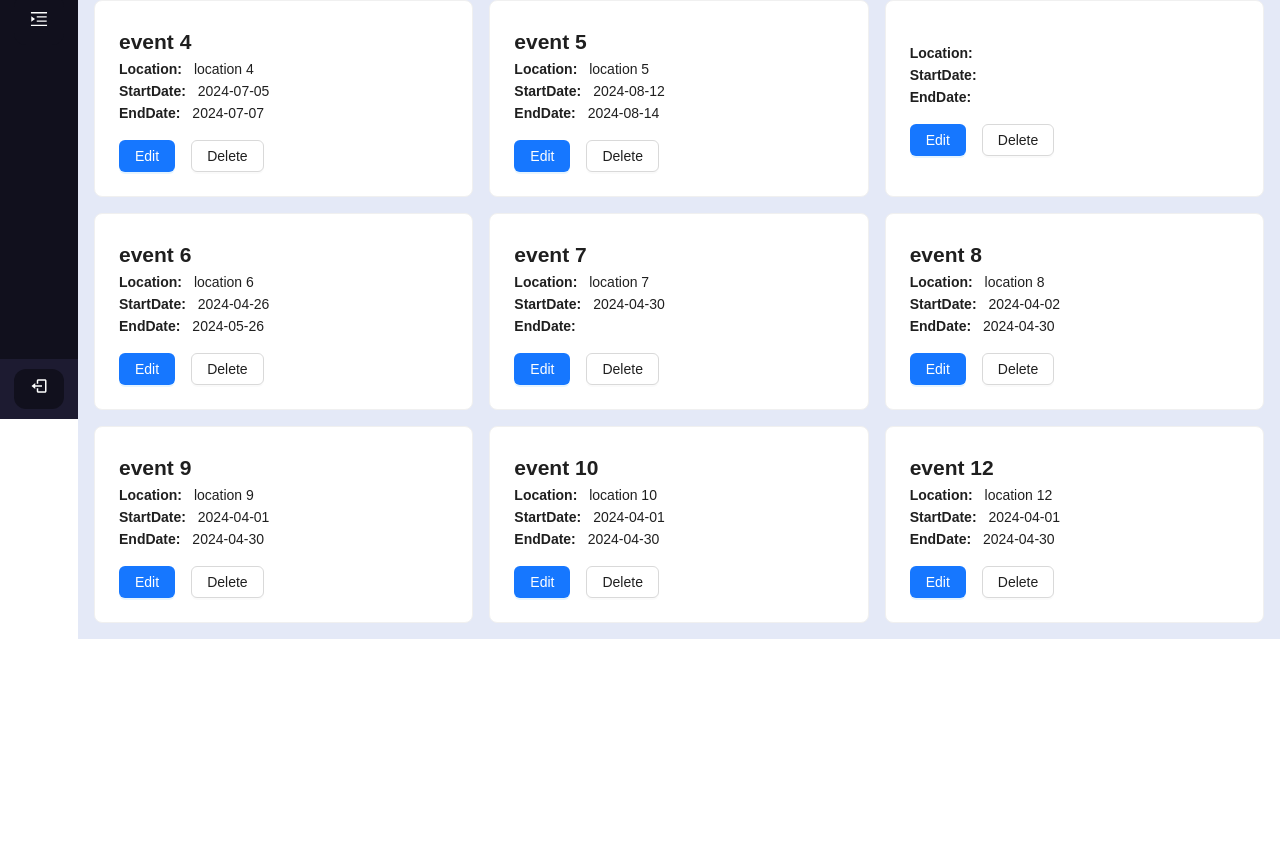
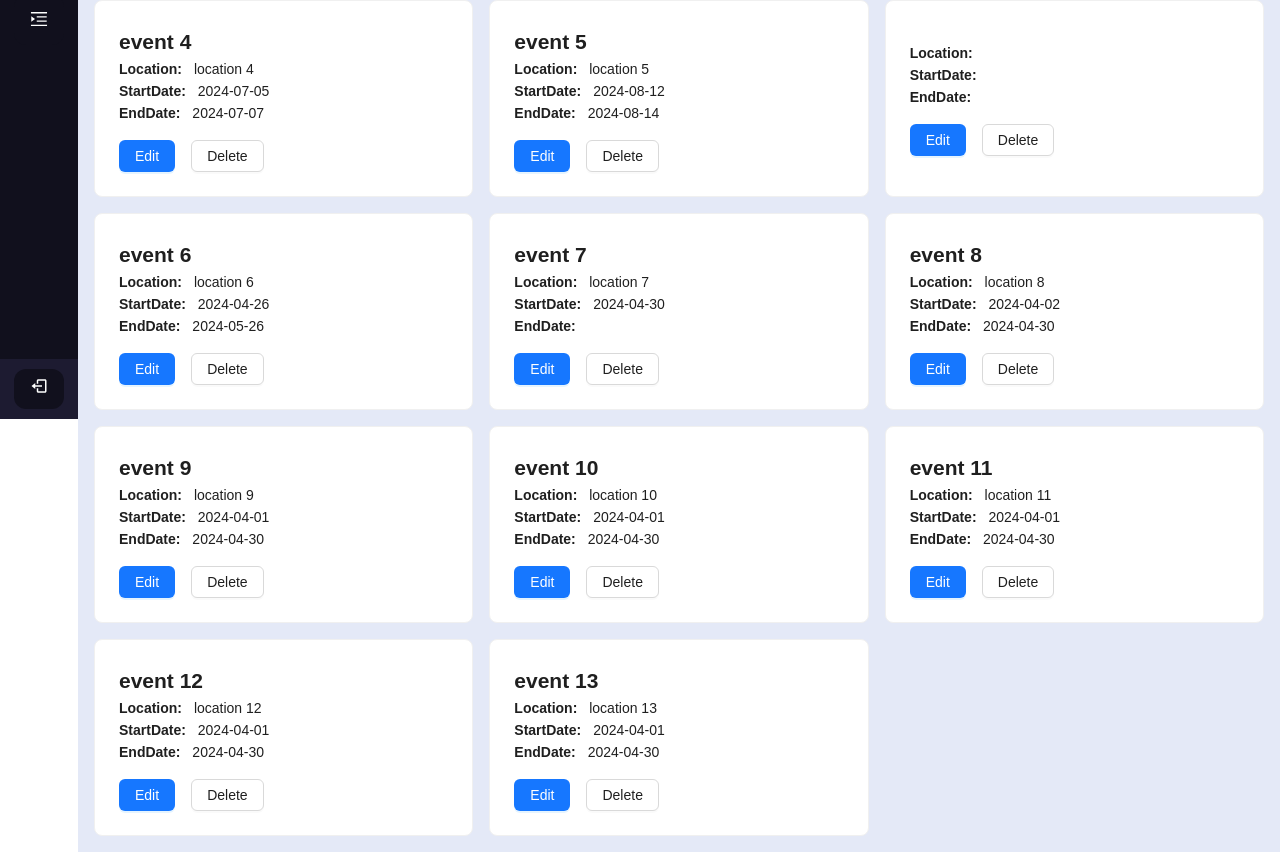
Before and after one commit to BARANEESWARAN/marriage-booking, a React (Create React App) app: page /admindashboard in a window 1280 px wide. Shown: the part 381-1233 px from the top of the page. Before the commit the page ends 1020 px from the top, so only its background shows below. Built offline with nearby package versions, Linux system fonts and the light colour scheme; no server answers; data requests are answered from the project's data file.

Commit message:
prasnth commit

```diff
--- a/db.json
+++ b/db.json
@@ -78,11 +78,25 @@
       "location": "location 10"
     },
     {
-      "id": "6cd5",
+      "id": "ac30",
+      "eventname": "event 11",
+      "startdate": "2024-04-01",
+      "enddate": "2024-04-30",
+      "location": "location 11"
+    },
+    {
+      "id": "d887",
       "eventname": "event 12",
       "startdate": "2024-04-01",
       "enddate": "2024-04-30",
       "location": "location 12"
+    },
+    {
+      "id": "e2c4",
+      "eventname": "event 13",
+      "startdate": "2024-04-01",
+      "enddate": "2024-04-30",
+      "location": "location 13"
     }
   ]
 }
--- a/src/Components/Dashboard/Dashboard.js
+++ b/src/Components/Dashboard/Dashboard.js
@@ -106,6 +106,7 @@ const Dashboard = () => {
       console.error("Error adding/updating data:", error);
     } finally {
       fetchData();
+      handleClear()
     }
   };
 
@@ -167,6 +168,15 @@ const Dashboard = () => {
   //     fetchData();
   //   }
   // };
+
+  const handleClear =() => {
+    setFormData({
+      eventname: "",
+      startdate: "",
+      enddate: "",
+      location: "",
+    })
+  }
 
   const showModal = () => {
     setIsModalOpen(true);
```
